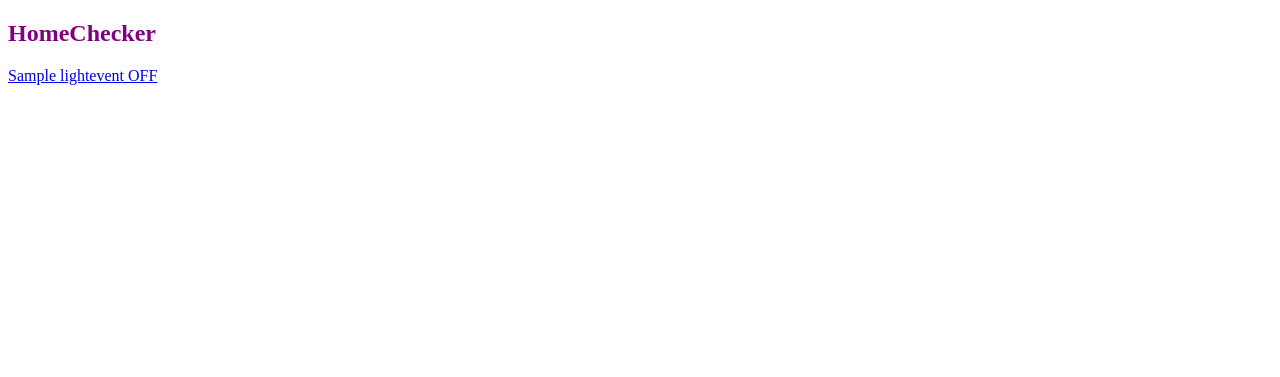
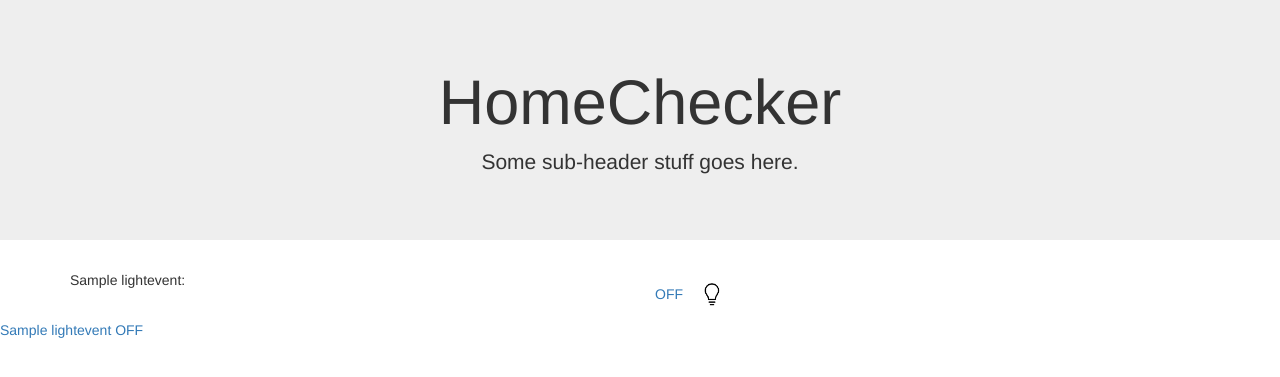
Before and after one commit to prattita/HomeChecker, a Flask app: page / in a window 1280 px wide. Shown: the top 377 px of the page. Run offline with Flask 2, Linux system fonts and the light colour scheme; tables that the repository leaves empty hold one stand-in row (values such as "Sample post"); some libraries are stand-ins or nearby versions.

Commit message:
Add bootstrap
and light bulbs

```diff
--- a/server/app.py
+++ b/server/app.py
@@ -1,12 +1,14 @@
 from flask import Flask, render_template, request
 from flask_sqlalchemy import SQLAlchemy
 import os
+from flask_bootstrap import Bootstrap
 #import plotly
 
 app = Flask(__name__, static_url_path='')
 app.config['SQLALCHEMY_DATABASE_URI'] = os.environ['DASP_DATABASE_URI']
 app.config['SQLALCHEMY_TRACK_MODIFICATIONS'] = False
 db = SQLAlchemy(app)
+Bootstrap(app)
 
 
 # TABLES
--- a/server/requirements.txt
+++ b/server/requirements.txt
@@ -1,9 +1,12 @@
 click==6.7
+dominate==2.3.1
 Flask==0.12.2
+Flask-Bootstrap==3.3.7.1
 Flask-SQLAlchemy==2.3.2
 itsdangerous==0.24
 Jinja2==2.10
 MarkupSafe==1.0
 psycopg2==2.7.3.2
 SQLAlchemy==1.1.15
+visitor==0.1.3
 Werkzeug==0.12.2
--- a/server/templates/index.html
+++ b/server/templates/index.html
@@ -1,15 +1,46 @@
-<!DOCTYPE html>
-<html lang="en">
-<head>
-    <meta charset="UTF-8">
-    <title>Home</title>
+{% extends "bootstrap/base.html" %}
 
-    <link rel= "stylesheet" type= "text/css" href="{{ url_for('static',filename='/CSS/style.css') }}" >
-</head>
-<body>
-    <header class="Headers">
-        <h2>HomeChecker</h2>
-    </header>
+{% block metas %}
+<meta name="viewport" content="width=device-width, initial-scale=1, shrink-to-fit=no">
+{% endblock %}
+
+
+{% block title %}
+Home
+{% endblock %}
+
+{% block navbar %}
+<div class="navbar navbar-fixed-top">
+  <!-- ... -->
+</div>
+{% endblock %}
+
+{% block content %}
+<div class="jumbotron text-center">
+  <h1>HomeChecker</h1>
+  <p>Some sub-header stuff goes here.</p>
+</div>
+
+
+<div class="container">
+{% for light_name, curr_status in light_sensors.items() %}
+    <div class="row">
+        <div class="col-xs-6">
+            {{light_name}}:
+        </div>
+        <div class="col-xs-6">
+            <a href={{ url_for('show_light_info', light_name=light_name)}}>
+                {{curr_status}}
+{% if curr_status == 'ON' %}
+                <img src="{{url_for('static', filename='images/light-bulb-ON.png')}}" width="50" alt="ON"/>
+{% else %}
+                <img src="{{url_for('static', filename='images/light-bulb-OFF.png')}}" width="50" alt="OFF"/>
+{% endif %}
+            </a>
+        </div>
+    </div>
+{% endfor %}
+</div>
 
     <section id="Appliances">
         {% for light_name, curr_status in light_sensors.items() %}
@@ -17,11 +48,6 @@
         {% endfor %}
     </section>
 
+{% endblock %}
 
-    <footer>
-        <!--Contact info-->
-    </footer>
-
-
-</body>
-</html>
+(attribution: Idea by Ilsur Aptukov from the Noun Project)
```
Also changed, not shown: server/static/images/light-bulb-OFF.png (added), server/static/images/light-bulb-ON.png (added).
